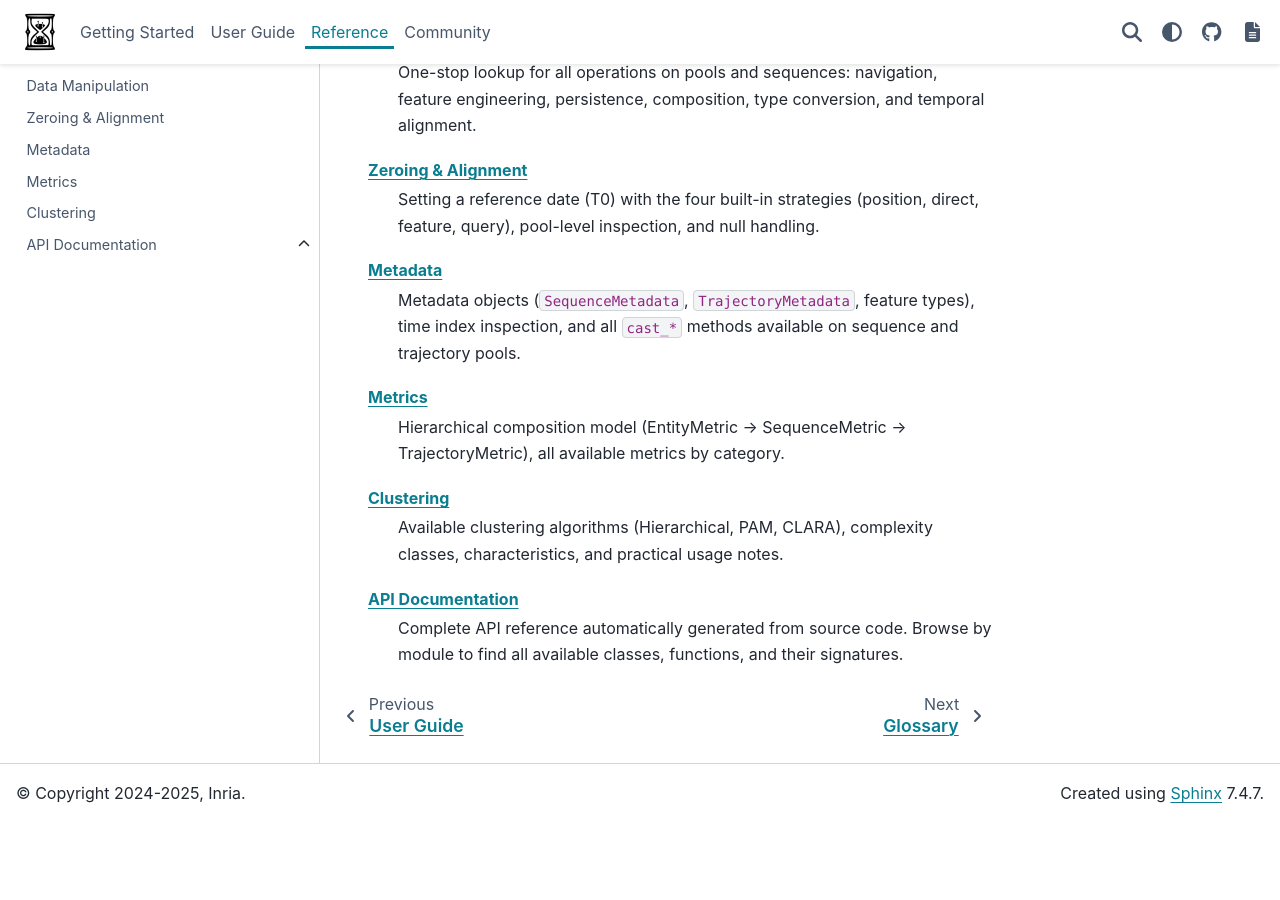
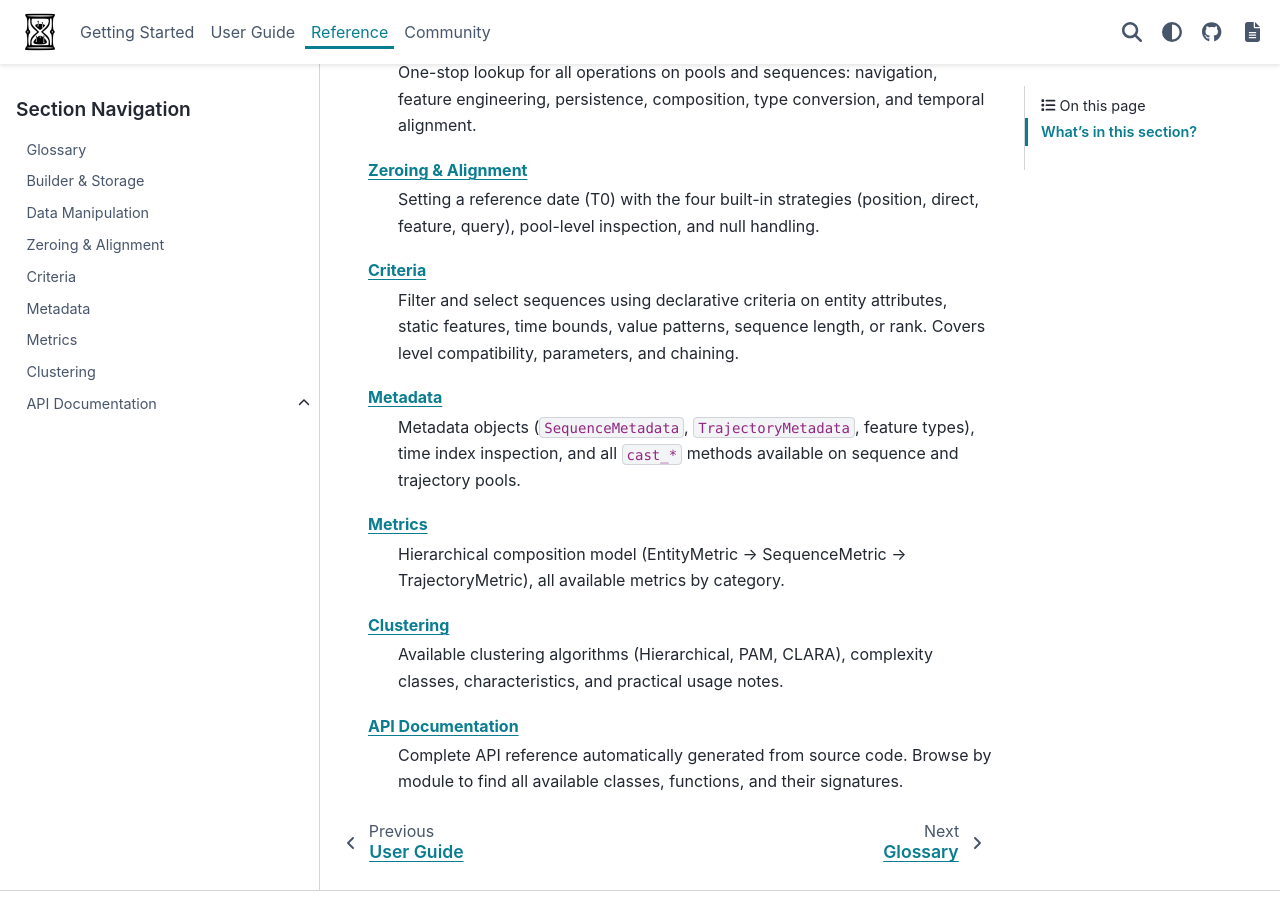
Before and after one commit to TanaT-Lab/TanaT, a Sphinx documentation site: the page built from doc/source/reference/index.rst, in a window 1280 px wide and 900 px high, scrolled down 531 px. Built offline with Sphinx 7.4.7 and the PyData theme 0.15.4, drawn with Linux system fonts in a browser that asks for light colours; pages that are not in the unit, such as notebooks, are missing from menus; before the commit the page ends 1354 px from its top, so only the background shows below that.

Commit message:
docs: add criterion section to reference index

```diff
--- a/doc/source/reference/index.rst
+++ b/doc/source/reference/index.rst
@@ -37,6 +38,11 @@
    Setting a reference date (T0) with the four built-in strategies (position,
    direct, feature, query), pool-level inspection, and null handling.
 
+:doc:`criterion`
+   Filter and select sequences using declarative criteria on entity attributes,
+   static features, time bounds, value patterns, sequence length, or rank.
+   Covers level compatibility, parameters, and chaining.
+
 :doc:`metadata`
    Metadata objects (``SequenceMetadata``, ``TrajectoryMetadata``, feature types),
    time index inspection, and all ``cast_*`` methods available on sequence and
```
Also changed, not shown: other parts of doc/source/reference/index.rst (+1 -0 lines).
